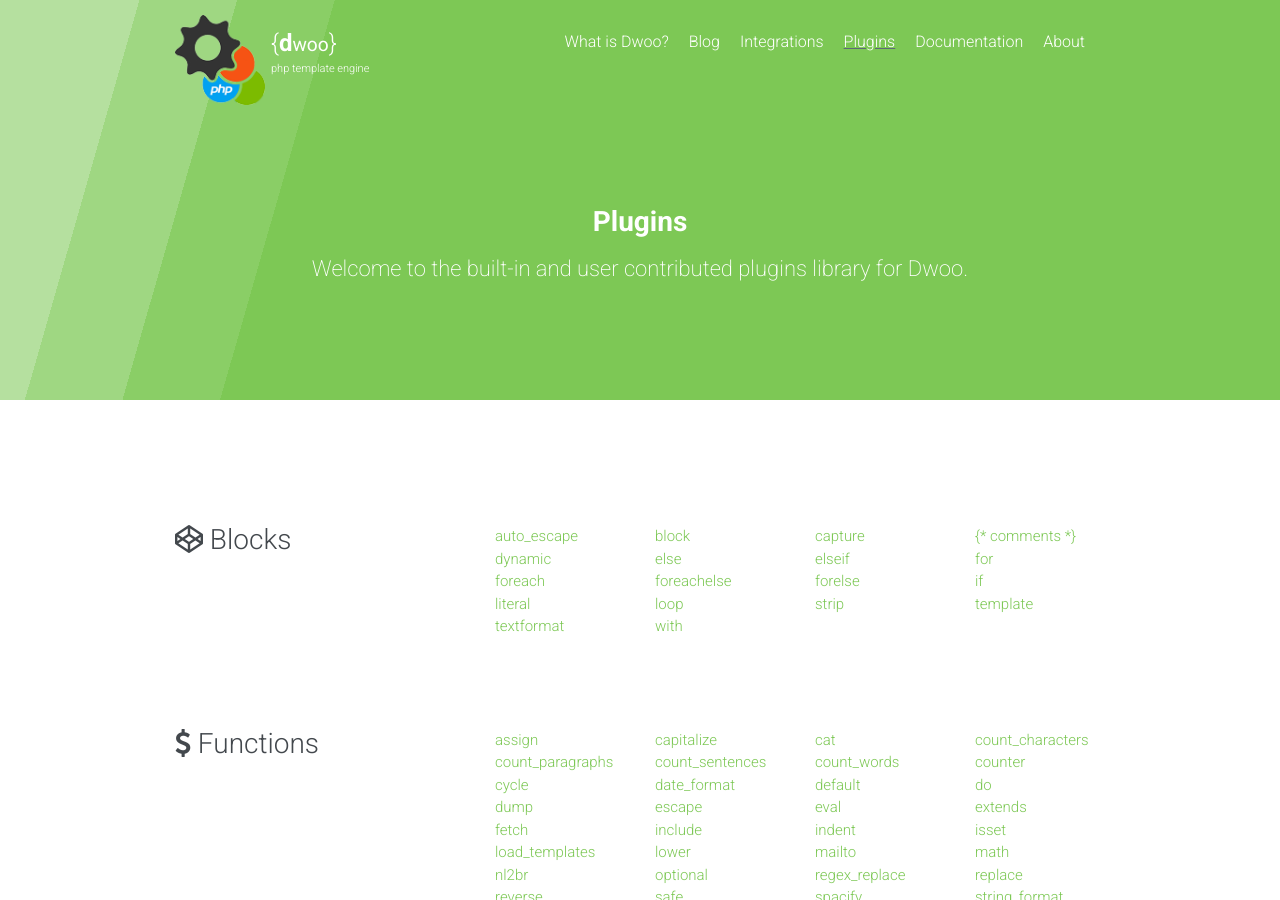
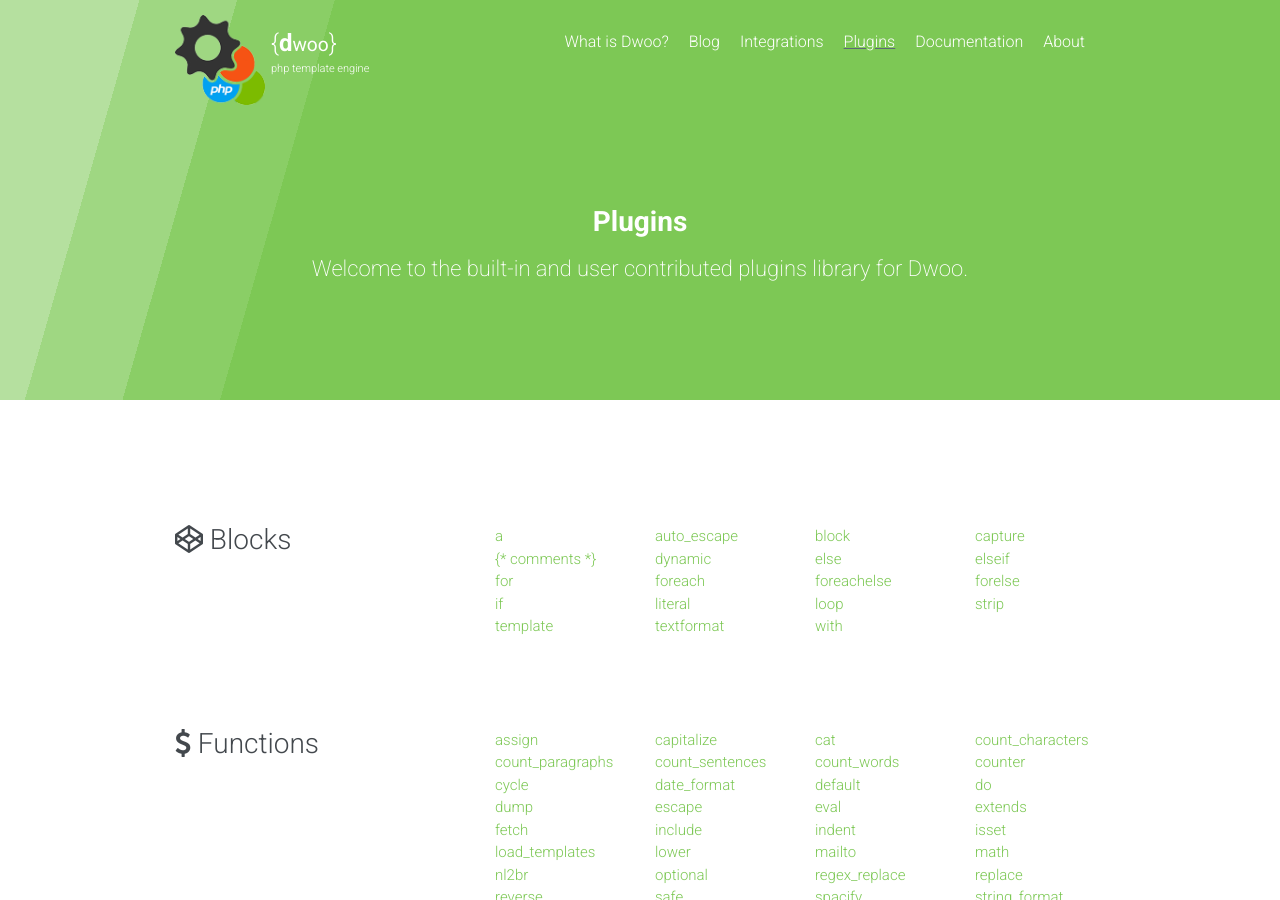
Before and after one commit to dwoo-project/docs, a Jekyll site: the page built from plugins/index.html, in a window 1280 px wide and 900 px high. Built offline with Jekyll 4.4.1, drawn with Linux system fonts in a browser that asks for light colours; nearby versions of some CDN libraries.

Commit message:
Add missing `a` block link

```diff
--- a/plugins/index.html
+++ b/plugins/index.html
@@ -17,6 +17,7 @@
             </div>
             <div class="col-sm-8">
                 <ul class="row list-unstyled">
+                    <li class="col-sm-3"><a href="/plugins/blocks/a.html">a</a></li>
                     <li class="col-sm-3"><a href="/plugins/blocks/auto-escape.html">auto_escape</a></li>
                     <li class="col-sm-3"><a href="/plugins/blocks/block.html">block</a></li>
                     <li class="col-sm-3"><a href="/plugins/blocks/capture.html">capture</a></li>
```
